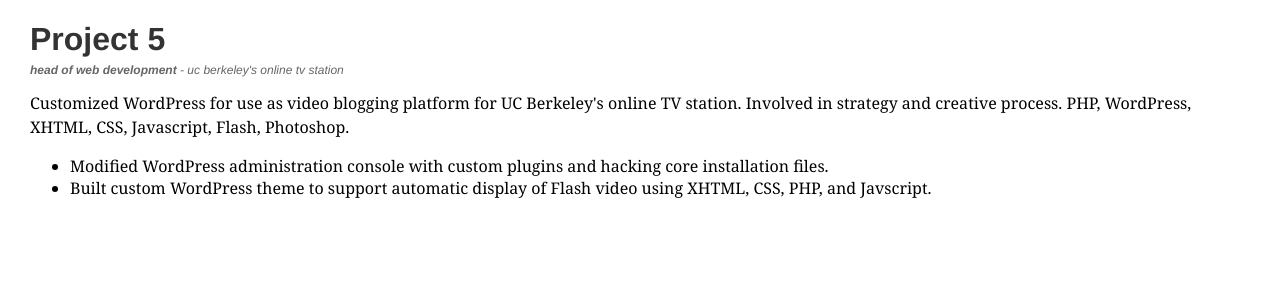
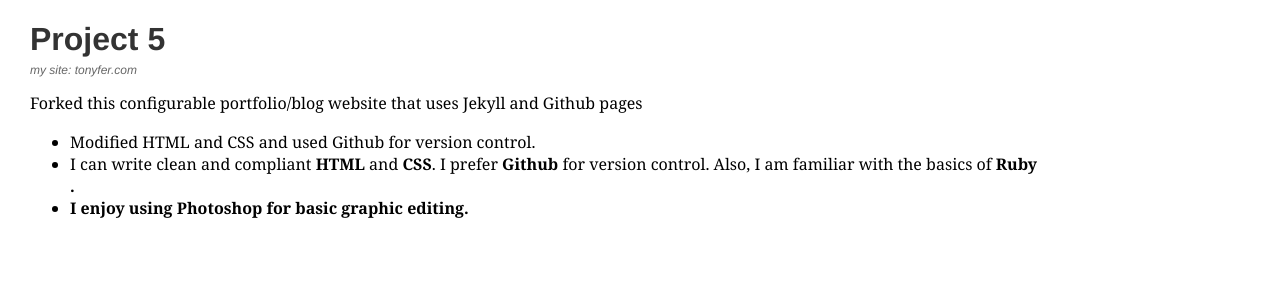
Before and after one commit to afgeneralist/afgeneralist.github.com, a Jekyll site: the page built from portfolio/work/project5.html, in a window 1280 px wide. Shown: the top 300 px of the page. Built offline with Jekyll 4.4.1, drawn with Linux system fonts in a browser that asks for light colours; nearby versions of some CDN libraries.

Commit message:
added to project 5

```diff
--- a/portfolio/work/project2.html
+++ b/portfolio/work/project2.html
@@ -24,6 +24,6 @@
 	  </ol>
 		</p>
 
-<p></p>
+<p>I worked heavily as an admin within <strong>Google Apps</strong>, managed both <strong>Insightly - CRM</strong> and <strong>Haiku - Learning Management system</strong>, and used <strong>Amazon Web Services</strong>.
 
 <p><a href="http://ce3services.com" target="_top">http://ce3services.com</a></p>
--- a/portfolio/work/project3.html
+++ b/portfolio/work/project3.html
@@ -7,7 +7,7 @@
 
 
 <p>I was a Co-Founder and responsible for social media. The founder, Austin Hinkle, and I were accepted in the <i>Startup Riot</i> located in Atlanta, Georgia to pitch Savont to investors. <br />
-	On behalf of Savont, I participated in the <i>University of California, San Diego Entrepreneur Challenge</i> that spanned six months of different activities.
+	On behalf of Savont, I participated in the <i>University of California, San Diego Entrepreneur Challenge</i>. Over the span of six months, I had to present a business plan, participate in presentations and monthly meetings.
 </p>
 
 <p></p>
--- a/portfolio/work/project4.html
+++ b/portfolio/work/project4.html
@@ -3,10 +3,10 @@
 title: "Project 4"
 ---
 
-<p class="description">Publicly traded Biotechnology firm.</p>
+<p class="description">Biotechnology firm that is publicly traded both in the United States and Japan.</p>
 
 
-<p>Worked directly with C-Level executives and department managers on IT specific projects. Provided remote-support for traveling staff, consultants and potential investors
+<p>Part of a team of two that worked directly with C-Level executives and department managers on IT specific projects. Provided remote-support for traveling staff, consultants and potential investors
 </p>
 
 <p>Worked with a range of corporate hardware and software including:<strong>Microsoft 2003</strong>, <strong>Exchange 2007</strong>, <strong>Active Directory</strong>, and <strong>VMWare</strong>.</p>
--- a/portfolio/work/project5.html
+++ b/portfolio/work/project5.html
@@ -3,11 +3,12 @@
 title: "Project 5"
 ---
 
-<p class="description"><strong>Head of Web Development</strong> - UC Berkeley's Online TV Station</p>
+<p class="description">My site: tonyfer.com</p>
 
-<p>Customized WordPress for use as video blogging platform for UC Berkeley's online TV station. Involved in strategy and creative process. PHP, WordPress, XHTML, CSS, Javascript, Flash, Photoshop.</p>
+<p>Forked this configurable portfolio/blog website that uses Jekyll and Github pages</p>
 
 <ul>
-	<li>Modified WordPress administration console with custom plugins and hacking core installation files.</li>
-	<li>Built custom WordPress theme to support automatic display of Flash video using XHTML, CSS, PHP, and Javscript.</li>
+	<li>Modified HTML and CSS and used Github for version control. </li>
+	<li>I can write clean and compliant <strong>HTML</strong> and <strong>CSS</strong>. I prefer <strong>Github</strong> for version control. Also, I am familiar with the basics of <strong>Ruby</li>.
+	<li>I enjoy using <strong>Photoshop</strong> for basic graphic editing.</li>
 </ul>
```
